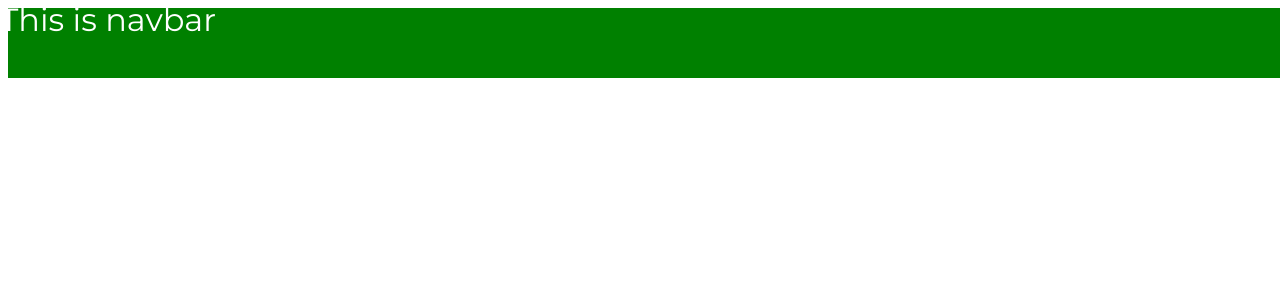
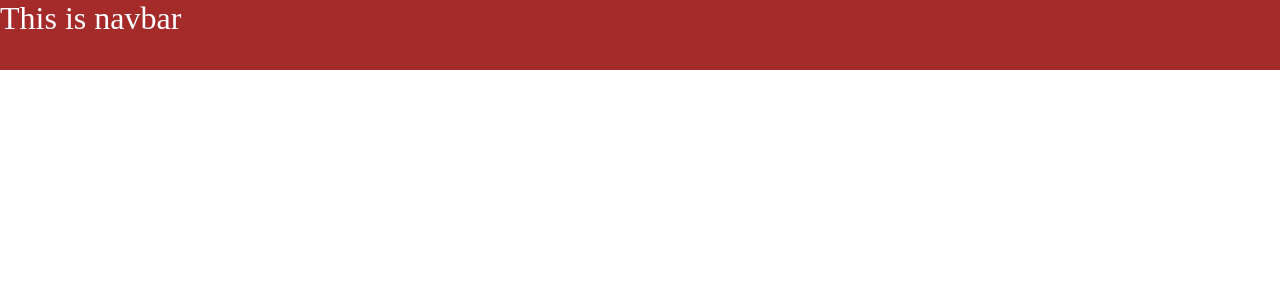
Before and after one commit to CMF-Garden-services/cmfgardenservices, a React (Create React App) app: page / in a window 1280 px wide. Shown: the top 300 px of the page. Built offline with nearby package versions, Linux system fonts and the light colour scheme; a web font is replaced by a local one.

Commit message:
navbar solid background showing

```diff
--- a/src/App.js
+++ b/src/App.js
@@ -1,17 +1,9 @@
-import './App.css';
 import Navbar from './components/02_navbar/Navbar';
-import NavbarBg from './components/02_navbar/NavbarBg';
-import Home from "./components/03_sections/01_home/Home"
-import About from './components/03_sections/02_about/About';
-import Services from './components/03_sections/03_services/Services';
 
 function App() {
   return (
     <div>
           <Navbar />
-          <NavbarBg />
-          {/* <Home /> */}
-          {/* <About /> */}
     </div>
   );
 }
--- a/src/components/02_navbar/Navbar.js
+++ b/src/components/02_navbar/Navbar.js
@@ -1,5 +1,4 @@
 import { NavbarWrapper } from "./NavbarStyle";
-import CMF from "../../assets/01_navbar/CMF.png";
 
 const Navbar = () => {
     return (
--- a/src/components/02_navbar/NavbarStyle.js
+++ b/src/components/02_navbar/NavbarStyle.js
@@ -1,20 +1,14 @@
 import styled from "styled-components"
-import { sizes } from "../01_constants/Sizes"
-import { colors } from "../01_constants/Colors"
-
-const { navbarheight } = sizes
-const { lightgreen, backgroundgreen } = colors
 
 const NavbarWrapper = styled.div`
     position: fixed;
     top: 0;
     left: 0;
     width: 100%;
-    // height: ${navbarheight};
     height: 70px;
     color: white;
     font-size: 2rem;
-    z-index: 3;
+    background-color: brown;
 `
 
 
--- a/src/index.css
+++ b/src/index.css
@@ -42,3 +42,7 @@ table {
 	border-collapse: collapse;
 	border-spacing: 0;
 } */
+
+body {
+	margin: 0;
+}
```
